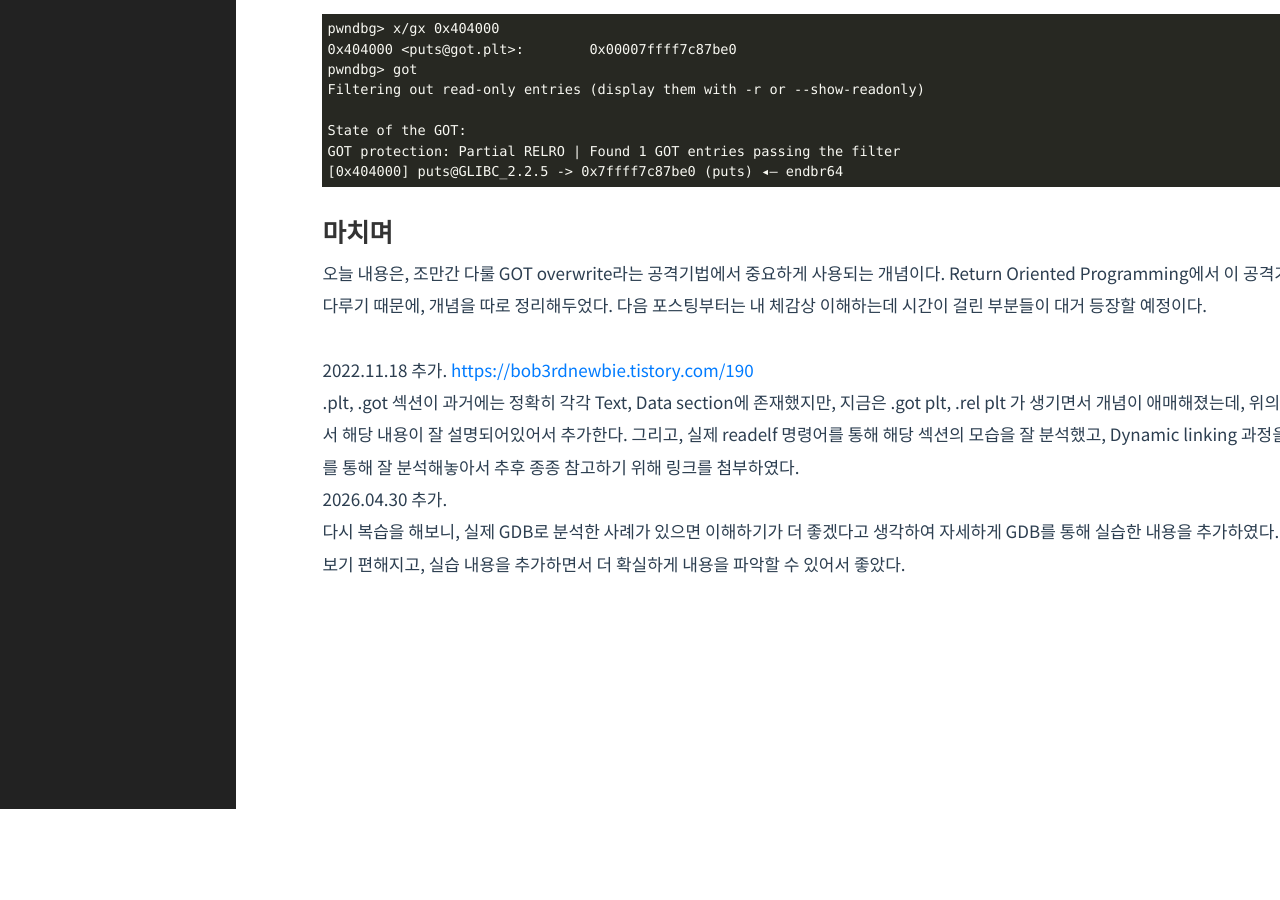
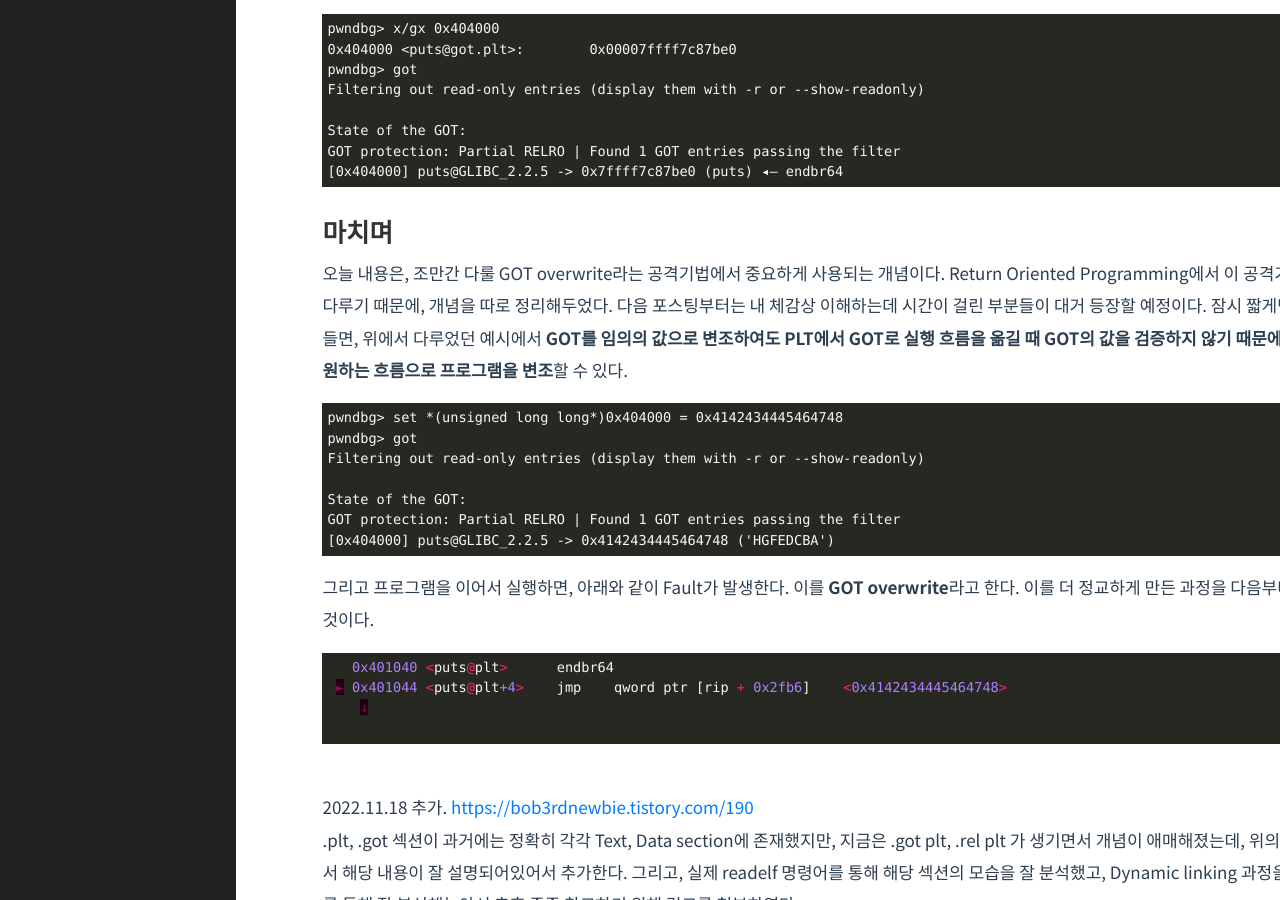
Before and after one commit to Herrtane/Herrtane.github.io, a Jekyll site: the page built from _posts/SystemHacking/2022-09-11-systemhacking-dynamicandstaticlinking.markdown, in a window 1280 px wide and 900 px high, scrolled down 3775 px. Built offline with Jekyll 4.4.1, drawn with Linux system fonts in a browser that asks for light colours; comment, search, counter and statistics services are not loaded; before the commit the page ends 4584 px from its top, so only the background shows below that.

Commit message:
Update 2022-09-11-systemhacking-dynamicandstaticlinking.markdown

````diff
--- a/_posts/SystemHacking/2022-09-11-systemhacking-dynamicandstaticlinking.markdown
+++ b/_posts/SystemHacking/2022-09-11-systemhacking-dynamicandstaticlinking.markdown
@@ -184,7 +184,26 @@ GOT protection: Partial RELRO | Found 1 GOT entries passing the filter
 
 ## 마치며
 
-오늘 내용은, 조만간 다룰 GOT overwrite라는 공격기법에서 중요하게 사용되는 개념이다. Return Oriented Programming에서 이 공격기법을 다루기 때문에, 개념을 따로 정리해두었다. 다음 포스팅부터는 내 체감상 이해하는데 시간이 걸린 부분들이 대거 등장할 예정이다.
+오늘 내용은, 조만간 다룰 GOT overwrite라는 공격기법에서 중요하게 사용되는 개념이다. Return Oriented Programming에서 이 공격기법을 다루기 때문에, 개념을 따로 정리해두었다. 다음 포스팅부터는 내 체감상 이해하는데 시간이 걸린 부분들이 대거 등장할 예정이다. 잠시 짧게만 예를 들면, 위에서 다루었던 예시에서 **GOT를 임의의 값으로 변조하여도 PLT에서 GOT로 실행 흐름을 옮길 때 GOT의 값을 검증하지 않기 때문에 해커가 원하는 흐름으로 프로그램을 변조**할 수 있다.
+
+```
+pwndbg> set *(unsigned long long*)0x404000 = 0x4142434445464748
+pwndbg> got
+Filtering out read-only entries (display them with -r or --show-readonly)
+
+State of the GOT:
+GOT protection: Partial RELRO | Found 1 GOT entries passing the filter
+[0x404000] puts@GLIBC_2.2.5 -> 0x4142434445464748 ('HGFEDCBA')
+```
+
+그리고 프로그램을 이어서 실행하면, 아래와 같이 Fault가 발생한다. 이를 **GOT overwrite**라고 한다. 이를 더 정교하게 만든 과정을 다음부터 다룰 것이다.
+
+```s
+   0x401040 <puts@plt>      endbr64
+ ► 0x401044 <puts@plt+4>    jmp    qword ptr [rip + 0x2fb6]    <0x4142434445464748>
+    ↓
+
+```
 
 <br/>
 
````
